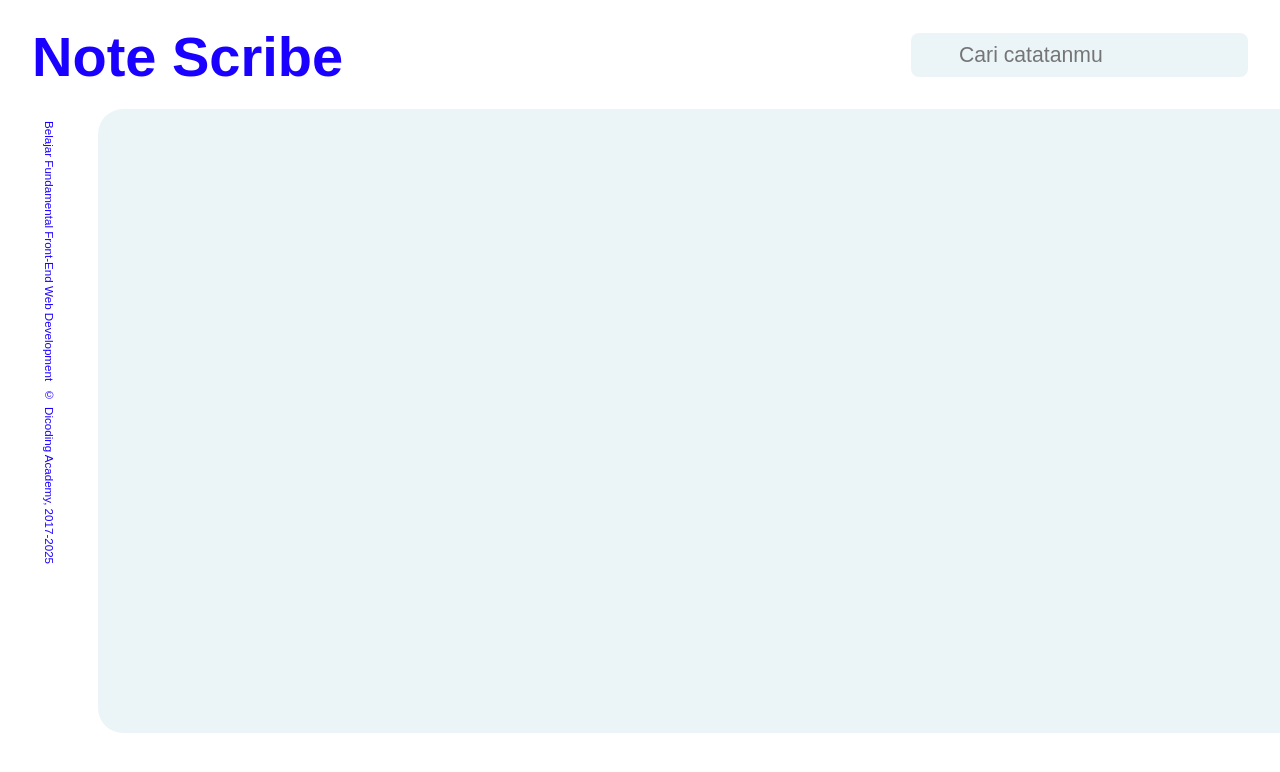
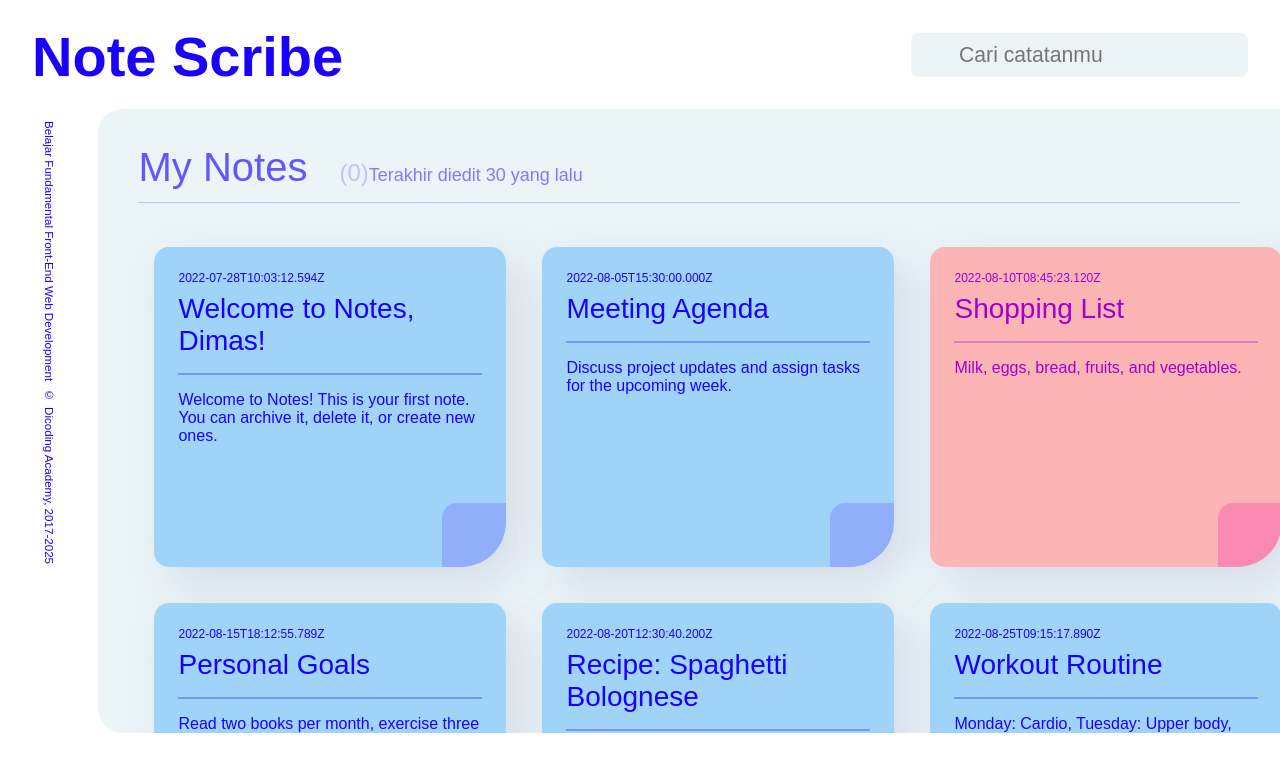
Before and after one commit to KelloVerra/dicoding-frontend_exercise-note_app, a plain HTML site: page index.html in a window 1280 px wide. Drawn offline with Linux system fonts and the light colour scheme; a web font is replaced by a local one.

Commit message:
+Integrated shadow dom and slot element to add several new web components >Polished up application site

```diff
--- a/index.html
+++ b/index.html
@@ -29,7 +29,9 @@
             <p>Belajar Fundamental Front-End Web Development&nbsp;&nbsp;©&nbsp;&nbsp;Dicoding Academy, 2017-2025</p>
         </footer>
         <div id="main-content">
-
+            <content-header type="notes"></content-header>
+            <note-display></note-display>
+            <content-header type="archived"></content-header>
         </div>
     </main>
 </body>
--- /dev/null
+++ b/script/components/AddNoteItem.js
@@ -0,0 +1,66 @@
+import * as utils from '../utils.js';
+
+
+const name = 'add-note-item'
+export default class AddNoteItem extends HTMLElement {
+
+    constructor() {
+        super();
+        this._shadowRoot = this.attachShadow({mode:'open'});
+    }
+
+    connectedCallback() {
+        this.render();
+    }
+
+    render() {
+
+        const style = document.createElement('style');
+        style.textContent = `
+            :host {
+                display: block;
+                padding: 1rem;
+                width: 15rem;
+                height: 15rem;
+                background-color: ${utils.pallette.primary0};
+                border-radius: 15px 15px 45px 15px;
+                font-family: ${utils.fontfamily};
+            }
+            h1 {
+                margin: 0px;
+                color: ${utils.pallette.primary0};
+                font-size: 2rem;
+                font-weight: 100;
+                letter-spacing: 5%;
+            }
+        `;
+        this._shadowRoot.appendChild(style);
+
+
+        const header_date = document.createElement('h2');
+        header_date.innerText = this._edit;
+        this._shadowRoot.appendChild(header_date);
+
+
+        const header_name = document.createElement('h1');
+        header_name.innerText = this._title;
+        this._shadowRoot.appendChild(header_name);
+
+
+        const content_divide = document.createElement('div');
+        content_divide.classList.add('divide');
+        this._shadowRoot.appendChild(content_divide);
+
+
+        const header_body = document.createElement('p');
+        header_body.innerText = this._body;
+        this._shadowRoot.appendChild(header_body);
+
+        const card_flip = document.createElement('div');
+        card_flip.classList.add(".card_flip");
+        this._shadowRoot.appendChild(card_flip);
+    }
+
+}
+
+customElements.define(name, AddNoteItem);
--- /dev/null
+++ b/script/components/ContentHeader.js
@@ -0,0 +1,80 @@
+import * as utils from '../utils.js';
+
+
+const name = 'content-header';
+export default class ContentHeader extends HTMLElement {
+
+    constructor() {
+        super();
+        this._type = this.getAttribute('type');
+    }
+
+    connectedCallback() {
+        this.render();
+    }
+
+    render() {
+
+        const style = document.createElement('style');
+        style.textContent = `
+            ${name} > h1 {
+                display: inline;
+                margin: 0px;
+                color: ${utils.css_transparent(utils.pallette.primary0, 65)};
+                font-weight: 100;
+                font-size: 2.5rem;
+                letter-spacing: 5%;
+            }
+
+            ${name} > h2 {
+                display: inline;
+                margin: 0px;
+                margin-inline-start: 2rem;
+                color: ${utils.css_transparent(utils.pallette.primary0, 20)};
+                font-weight: 100;
+                font-size: 1.5rem;
+                letter-spacing: 5%;
+            }
+
+            ${name} > p {
+                display: inline;
+                margin: 0px;
+                color: ${utils.css_transparent(utils.pallette.primary0, 50)};
+                font-size: 1.125rem;
+                letter-spacing: 2.5%;
+            }
+
+            ${name} > .header-content-divide {
+                background-color: ${utils.css_transparent(utils.pallette.primary0, 20)};
+                margin-top: .75rem;
+                margin-bottom: 1.75rem;
+                height: 1px;
+                width: 100%;
+            }
+        `;
+        this.appendChild(style);
+
+
+        const header_name = document.createElement('h1');
+        header_name.innerText = this._type === 'notes' ? 'My Notes' : 'Archived Notes';
+        this.appendChild(header_name);
+
+
+        const header_count = document.createElement('h2');
+        header_count.innerText = this._type === 'notes' ? `(${utils.getNotes(false).length})` : `(${utils.getNotes(true).length})`;
+        this.appendChild(header_count);
+
+
+        const header_edit = document.createElement('p');
+        header_edit.innerText = `Terakhir diedit ${30} yang lalu`;
+        this.appendChild(header_edit);
+
+
+        const content_divide = document.createElement('div');
+        content_divide.classList.add('header-content-divide');
+        this.appendChild(content_divide);
+    }
+
+}
+
+customElements.define(name, ContentHeader);
--- /dev/null
+++ b/script/components/NoteDisplay.js
@@ -0,0 +1,52 @@
+import * as utils from '../utils.js';
+
+
+const name = 'note-display';
+export default class NoteDisplay extends HTMLElement {
+
+    constructor() {
+        super();
+        this._shadowRoot = this.attachShadow({mode:'open'});
+    }
+
+    connectedCallback() {
+        this.render();
+    }
+
+    render() {
+        const style = document.createElement('style');
+        style.textContent = `
+            :host {
+                display: grid;
+                grid-template-columns: repeat(3, 1fr);
+                gap: 2.25rem;
+                padding: 1rem;
+                width: fit-content;
+            }
+        `;
+        this._shadowRoot.appendChild(style);
+
+        utils.dummynotedata.forEach((v) => {
+            const note_item = document.createElement('note-item');
+            note_item.setAttribute('data-noteid', v.id);
+            note_item.setAttribute('data-createdate', v.createdAt);
+            note_item.setAttribute('archived', v.archived);
+            note_item.setAttribute('pallette', v.pallette);
+
+            const note_title = document.createElement('div');
+            note_title.slot = "title";
+            note_title.innerText = v.title;
+            note_item.appendChild(note_title);
+
+            const note_body = document.createElement('div');
+            note_body.slot = "body";
+            note_body.innerText = v.body;
+            note_item.appendChild(note_body);
+
+            this._shadowRoot.appendChild(note_item)
+        });
+    }
+
+}
+
+customElements.define(name, NoteDisplay);
--- /dev/null
+++ b/script/components/NoteItem.js
@@ -0,0 +1,114 @@
+import * as utils from '../utils.js';
+
+
+const name = 'note-item';
+const pallette = [
+    ["#A200CB", "#FDB4B5", "#FB8AB3"],
+    ["#1A00FF", "#A0D3F8", "#90AEF9"],
+];
+export default class NoteItem extends HTMLElement {
+
+    constructor() {
+        super();
+        this._pallette = this.getAttribute('pallette');
+        this._archived = this.getAttribute('archived');
+        this._createdate = this.dataset.createdate;
+        this._id = this.dataset.id;
+        this._shadowRoot = this.attachShadow({mode:'open'});
+    }
+
+    connectedCallback() {
+        this.render();
+    }
+
+    render() {
+
+        const chosen_pallette = pallette[this._pallette];
+
+        const style = document.createElement('style');
+        style.textContent = `
+            :host {
+                display: block;
+                position: relative;
+                padding: 1.5rem;
+                width: 19rem;
+                height: 17rem;
+                background-color: ${chosen_pallette[1]};
+                border-radius: 15px 15px 45px 15px;
+                font-family: ${utils.fontfamily};
+                box-shadow: 15px 15px 40px rgba(148, 146, 184, 25%);
+            }
+
+            h2 {
+                margin: 0px;
+                color: ${chosen_pallette[0]};
+                font-weight: 100;
+                font-size: .75rem;
+                letter-spacing: 5%;
+            }
+            #title {
+                display: block;
+                margin: .5rem 0px;
+                color: ${chosen_pallette[0]};
+                font-size: 1.75rem;
+                font-weight: 100;
+                letter-spacing: 5%;
+            }
+            .divide {
+                background-color: ${utils.css_transparent(chosen_pallette[0], 30)};
+                margin: 1rem 0px;
+                height: 2px;
+                width: 100%;
+            }
+            #body {
+                display: block;
+                margin: 0px;
+                color: ${chosen_pallette[0]};
+                font-size: 1rem;
+                font-weight: 100;
+                letter-spacing: 3.5%;
+            }
+
+            .card_flip {
+                position: absolute;
+                right: 0;
+                bottom: 0;
+                width: 4rem;
+                height: 4rem;
+                border-radius: 15px 0px 45px 0px;
+                background-color: ${chosen_pallette[2]};
+            }
+        `;
+        this._shadowRoot.appendChild(style);
+
+
+        const header_date = document.createElement('h2');
+        header_date.innerText = this._createdate;
+        this._shadowRoot.appendChild(header_date);
+
+
+        const header_title = document.createElement('slot');
+        header_title.id = "title";
+        header_title.name = "title";
+        header_title.innerText = "title";
+        this._shadowRoot.appendChild(header_title);
+
+
+        const content_divide = document.createElement('div');
+        content_divide.classList.add('divide');
+        this._shadowRoot.appendChild(content_divide);
+
+
+        const header_body = document.createElement('slot');
+        header_body.id = "body";
+        header_body.name = "body";
+        this._shadowRoot.appendChild(header_body);
+
+        const card_flip = document.createElement('div');
+        card_flip.classList.add("card_flip");
+        this._shadowRoot.appendChild(card_flip);
+    }
+
+}
+
+customElements.define(name, NoteItem);
--- a/script/index.js
+++ b/script/index.js
@@ -3,3 +3,7 @@
 */
 import './utils.js';
 import './components/SearchBar.js';
+import './components/ContentHeader.js';
+import './components/NoteDisplay.js';
+import './components/AddNoteItem.js';
+import './components/NoteItem.js';
```
Also changed, not shown: assets/notecard.svg (added).
